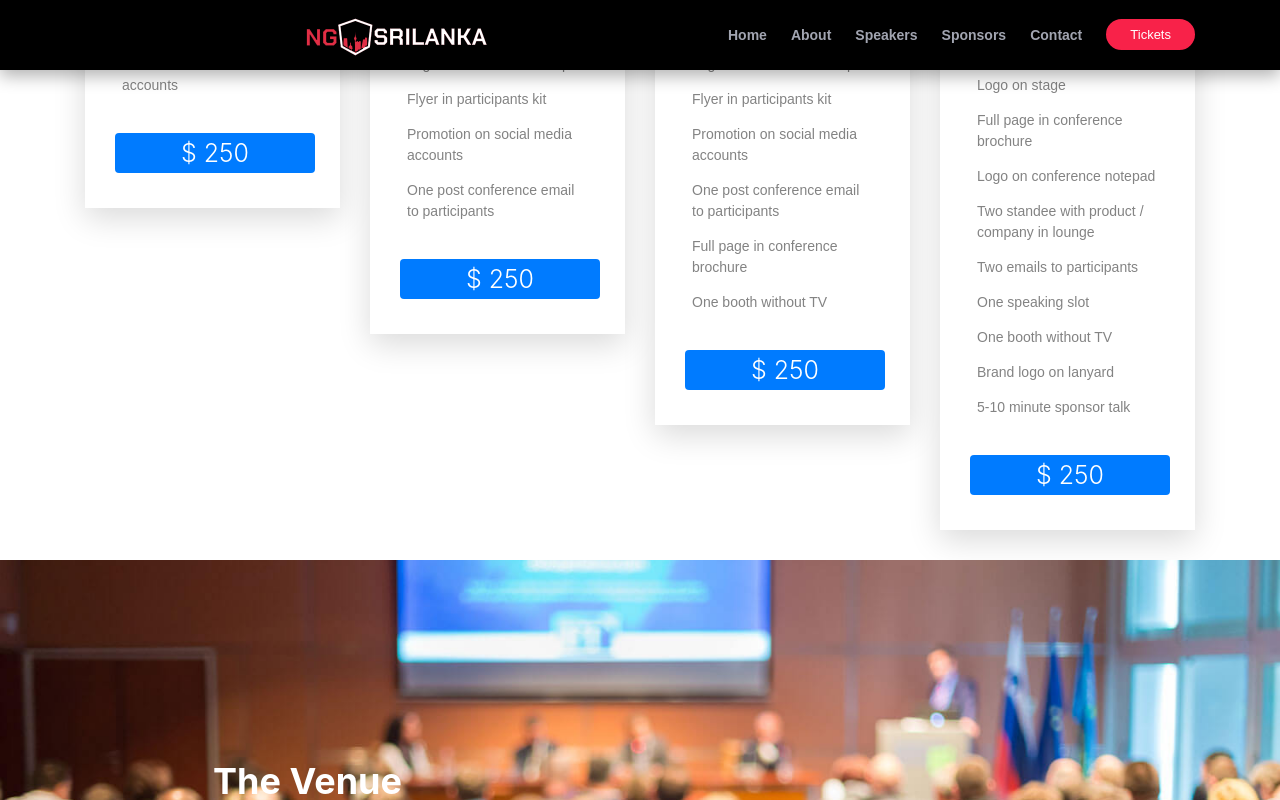
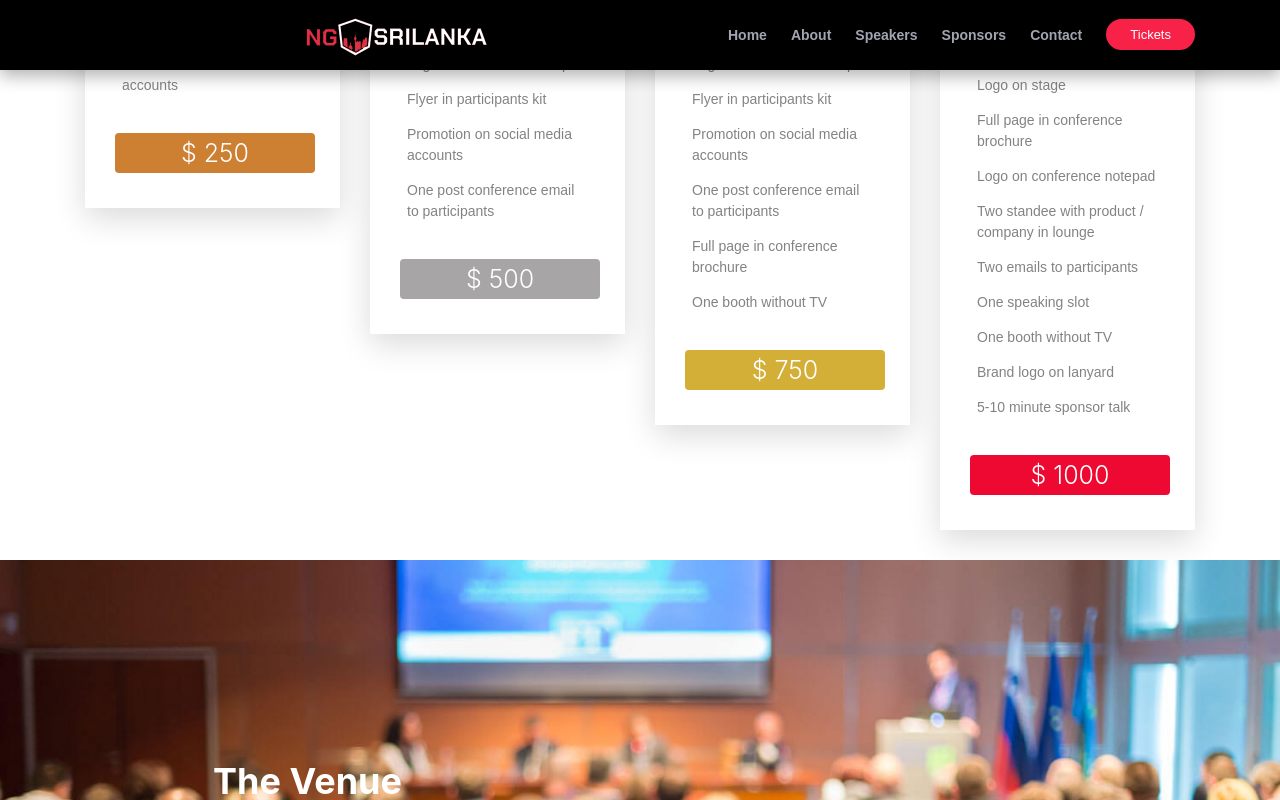
Before and after one commit to sajeetharan/ngSriLanka, an Angular app: page / in a window 1280 px wide. Both pictures are taken after a click on the button "Become a sponsor". Shown: the part 2776-3576 px from the top of the page. Built offline with nearby package versions, Linux system fonts and the light colour scheme.

Commit message:
sponsorships

```diff
--- a/src/app/components/sponsors/sponsors.component.css
+++ b/src/app/components/sponsors/sponsors.component.css
@@ -129,3 +129,42 @@
     font-size: 25px;
     font-weight: 300;
 }
+
+.bronze {
+  color: #cd7f32;
+}
+
+.bronze-bac {
+  background: #cd7f32;
+}
+
+.silver {
+  color: #a7a5a5;
+}
+
+.silver-bac {
+  background: #a7a5a5;
+}
+
+.gold {
+  color: 		#D4AF37;
+}
+
+.gold-bac {
+  background: 	#D4AF37;
+}
+
+.platinum {
+  color: #ee0933;
+}
+
+.platinum-bac {
+  background: #ee0933;
+}
+
+#sponsors {
+  -webkit-transition: all 3s ease-in-out;
+  -moz-transition: all 3s ease-in-out;
+  -o-transition: all 3s ease-in-out;
+  transition: all 3s ease-in-out;
+}
--- a/src/app/components/sponsors/sponsors.component.html
+++ b/src/app/components/sponsors/sponsors.component.html
@@ -39,7 +39,7 @@
 
             <div class="col-md-3 col-12">
                 <div class="price_box active">
-                   <div class="price_header">
+                   <div class="price_header bronze">
                        <h4>
                           Bronze
                        </h4>
@@ -65,14 +65,14 @@
                         </ul>
                     </div>
                     <div class="price_footer">
-                        <span class="badge badge-primary badge-price">$ 250</span>
+                        <span class="badge badge-primary badge-price bronze-bac">$ 250</span>
                     </div>
                 </div>
             </div>
 
             <div class="col-md-3 col-12">
                 <div class="price_box active">
-                   <div class="price_header">
+                   <div class="price_header silver">
                        <h4>
                           Silver
                        </h4>
@@ -107,14 +107,14 @@
                         </ul>
                     </div>
                     <div class="price_footer">
-                        <span class="badge badge-primary badge-price">$ 250</span>
+                        <span class="badge badge-primary badge-price silver-bac">$ 500</span>
                     </div>
                 </div>
             </div>
 
             <div class="col-md-3 col-12">
                 <div class="price_box active">
-                   <div class="price_header">
+                   <div class="price_header gold">
                        <h4>
                           Gold
                        </h4>
@@ -155,14 +155,14 @@
                         </ul>
                     </div>
                     <div class="price_footer">
-                        <span class="badge badge-primary badge-price">$ 250</span>
+                        <span class="badge badge-primary badge-price gold-bac">$ 750</span>
                     </div>
                 </div>
             </div>
 
             <div class="col-md-3 col-12">
                 <div class="price_box active">
-                   <div class="price_header">
+                   <div class="price_header platinum">
                        <h4>
                           Platinum
                        </h4>
@@ -212,7 +212,7 @@
                         </ul>
                     </div>
                     <div class="price_footer">
-                        <span class="badge badge-primary badge-price">$ 250</span>
+                        <span class="badge badge-primary badge-price platinum-bac">$ 1000</span>
                     </div>
                 </div>
             </div>
```
